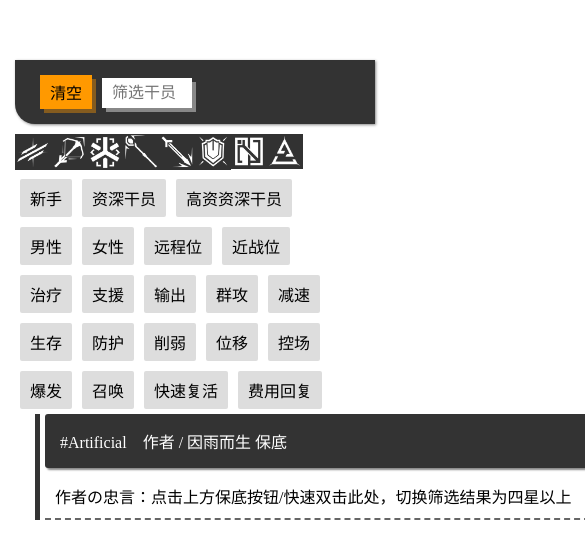
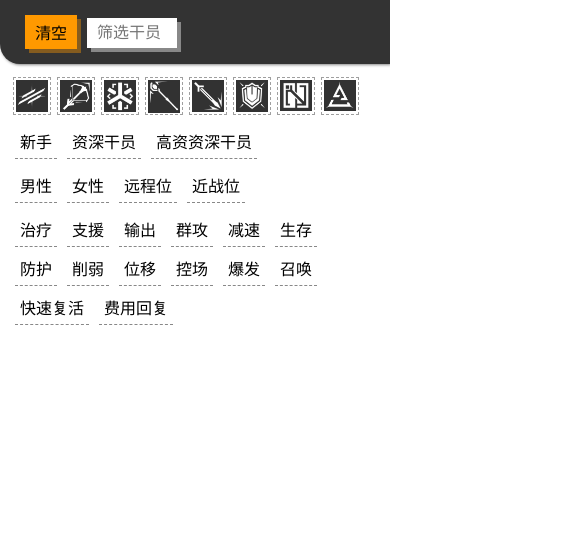
Before and after one commit to yourlies/arktags, a Vue app: page / in a window 390 px wide. Shown: the top 558 px of the page, 585 px wide, since content can reach past the window. Built offline with nearby package versions, Linux system fonts and the light colour scheme.

Commit message:
adapt the mobile ui

```diff
--- a/src/App.vue
+++ b/src/App.vue
@@ -15,10 +15,10 @@ export default {
   mounted () {
     switch (true) {
         case window.innerWidth < 1000:
-          this.screenMode = 1;
+          this.$store.commit('common/switchMode', { screenMode: 1 });
           break;
         case window.innerWidth >= 1000:
-          this.screenMode = 0;
+          this.$store.commit('common/switchMode', { screenMode: 0 });
           break;
         default:
           break;
@@ -26,10 +26,10 @@ export default {
     window.onresize = () => {
       switch (true) {
         case window.innerWidth < 1000:
-          this.screenMode = 1;
+          this.$store.commit('common/switchMode', { screenMode: 1 });
           break;
         case window.innerWidth >= 1000:
-          this.screenMode = 0;
+          this.$store.commit('common/switchMode', { screenMode: 0 });
           break;
         default:
           break;
--- a/src/components/Tag/LeftBar/index.vue
+++ b/src/components/Tag/LeftBar/index.vue
@@ -1,6 +1,6 @@
 <template>
   <div class="content">
-    <TagSearch />
+    <TagSearch v-show="screenMode == 0" />
     <TagSelect :clearCount="clearCount" />
   </div>
 </template>
@@ -26,6 +26,7 @@ export default {
   computed: mapState({
   	group: (state) => state.group,
     filter: (state) => state.filter,
+    screenMode: (state) => state.common.screenMode,
   }),
   components: {
     TagSelect, TagSearch
@@ -58,7 +59,9 @@ export default {
 }
 </script>
 <style scoped>
-  .content {
-    display: inline-block;
+  @media screen and (min-width: 1000px) {
+    .content {
+      display: inline-block;
+    }
   }
 </style>
--- a/src/components/Tag/LeftBar/select/index.vue
+++ b/src/components/Tag/LeftBar/select/index.vue
@@ -1,7 +1,7 @@
 <template>
   <div>
     <ul class="section" @click="gestures">
-      <li class="box df title">
+      <li class="box title">
         <div
           class="pointer cell"
           v-for="(career, index) in careers"
@@ -141,7 +141,6 @@ export default {
 }
 </script>
 <style scoped>
-  @media screen and (min-width: 1000px) {
   .box {
     user-select: none;
   }
@@ -171,9 +170,27 @@ export default {
   .box span.selected {
     color: #007bff;
   }
+  .box .cell {
+    display: inline-block;
+  }
   .box .inner {
     margin-bottom: 5px;
     width: 360px;
   }
+  @media screen and (max-width: 600px) {
+    .box {
+      padding: 0 10px;
+    }
+    .box.title .cell .shadow {
+      margin-top: 4px;
+      margin-left: 4px;
+      height: 40px;
+      width: 40px;
+    }
+    .icon {
+      width: 32px;
+      height: 32px;
+      background-size: 32px;
+    }
   }
 </style>
--- a/src/components/Tag/RightBar.vue
+++ b/src/components/Tag/RightBar.vue
@@ -103,12 +103,9 @@ export default {
 </script>
 <style scoped>
   .rightBar {
-    display: inline-block;
-    width: 595px;
     margin-left: 20px;
     vertical-align: top;
   }
-
   .reverse.box {
     border-left: 5px solid #333;
   }
@@ -129,15 +126,9 @@ export default {
     background-color: #333;
     color: #fff;
   }
-
-  .box {
-    border-left: 5px solid #ddd;
-    margin-bottom: 25px;
-  }
   .cell {
     border-radius: 3px;
     background: #ddd;
-    box-shadow: 3px 3px 3px #cacaca;
     margin-left: 5px;
     margin-bottom: 6px;
     padding: 7px 0;
@@ -167,8 +158,33 @@ export default {
     background-color: #ccc;
   }
   @media screen and (max-width: 1000px) {
+    .rightBar {
+      margin: 0;
+    }
+    .box {
+      padding-bottom: 10px;
+    }
     .cell {
+      margin-left: 0;
+      border-radius: 0;
       padding: 5px 7px;
+      border-left: 5px solid #cacaca;
+    }
+    .inner {
+      padding-left: 5px;
+    }
+  }
+  @media screen and (min-width: 1000px) {
+    .rightBar {
+      display: inline-block;
+      width: 595px;
+    }
+    .box {
+      border-left: 5px solid #ddd;
+      margin-bottom: 25px;
+    }
+    .cell {
+      box-shadow: 3px 3px 3px #cacaca;
     }
   }
 </style>
--- a/src/components/Tag/index.vue
+++ b/src/components/Tag/index.vue
@@ -1,13 +1,16 @@
 <template>
   <div class="container">
+    <TagSearch class="tag-search" v-show="screenMode == 1" />
   	<LeftBar @select="handle" />
   	<RightBar :groups="groups">
-      <Infotip />
+      <Infotip v-show="screenMode == 0" />
     </RightBar>
   </div>
 </template>
 <script>
+import { mapState } from 'vuex';
 import Infotip from './Infotip.vue';
+import TagSearch from './LeftBar/search.vue';
 import LeftBar from './LeftBar';
 import RightBar from './RightBar.vue';
 
@@ -17,8 +20,11 @@ export default {
       groups: [],
   	}
   },
+  computed: mapState({
+    screenMode: (state) => state.common.screenMode,
+  }),
   components: {
-  	LeftBar, RightBar, Infotip,
+  	LeftBar, RightBar, Infotip, TagSearch
   },
   methods: {
   	handle (groups) {
@@ -37,8 +43,8 @@ export default {
 <style scoped>
   @media screen and (max-width: 1000px) {
     .container {
-      padding: 15px;
-      padding-top: 60px;
+      padding: 0;
+      padding-top: 0;
     }
   }
   @media screen and (min-width: 1000px) {
--- a/src/store/index.js
+++ b/src/store/index.js
@@ -1,5 +1,6 @@
 import Vue from 'vue';
 import Vuex from 'vuex';
+import common from './modules/common';
 import infotip from './modules/infotip';
 import filter from './modules/filter';
 import group from './modules/group';
@@ -9,6 +10,6 @@ Vue.use(Vuex);
 const debug = process.env.NODE_ENV !== 'production';
 
 export default new Vuex.Store({
-  modules: { infotip, filter, group },
+  modules: { infotip, filter, group, common },
   strict: debug,
 });
--- /dev/null
+++ b/src/store/modules/common.js
@@ -0,0 +1,14 @@
+const state = {
+  screenMode: 0,
+};
+const getters = {};
+const actions = {};
+const mutations = {
+  switchMode (state, context) {
+  	state.screenMode = context.screenMode;
+  }
+};
+export default {
+  namespaced: true, state,
+  getters, actions, mutations,
+}
```
Also changed, not shown: 8 other files (tests, documents, lock files or other folders). Lines whose indentation alone changed are shown as unchanged.
